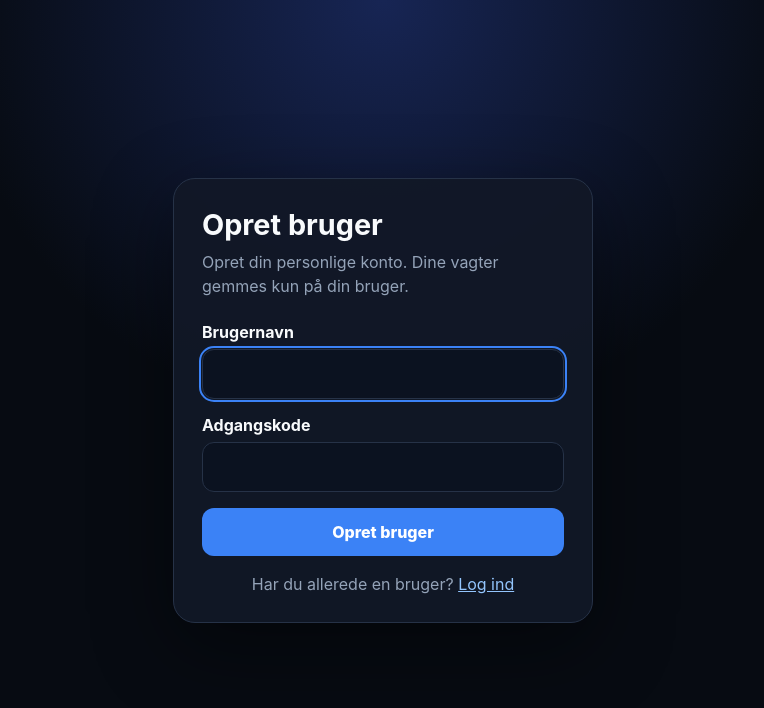
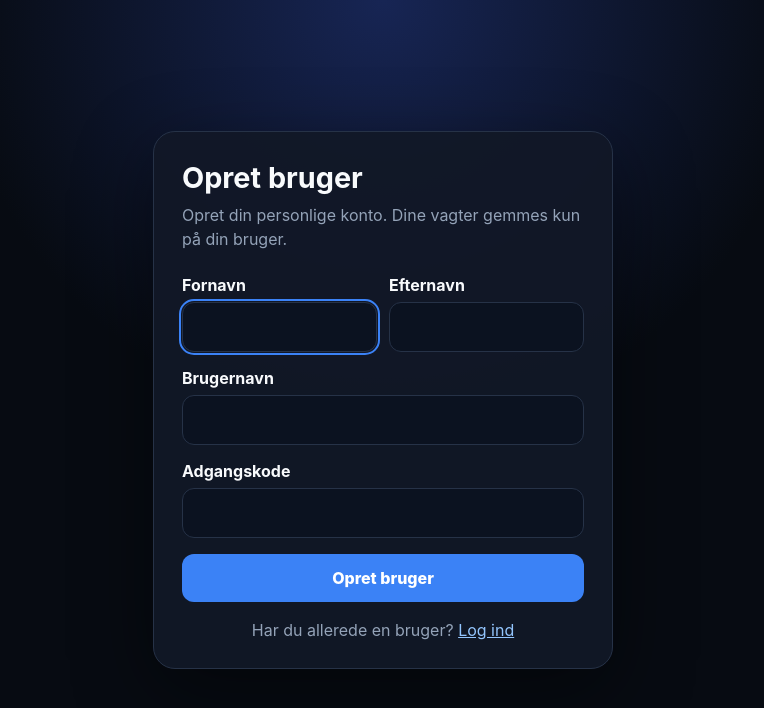
Before and after one commit to flr45/minutregnskab, a Flask app: page /register in a window 1280 px wide. Shown: the top 708 px of the page, without its empty margins (257-1021 px from the left). Run offline with Flask 3, Linux system fonts and the light colour scheme.

Commit message:
Kræv fornavn og efternavn ved oprettelse

```diff
--- a/templates/auth.html
+++ b/templates/auth.html
@@ -8,8 +8,8 @@
   <style>
     :root{color-scheme:dark;--bg:#070b12;--panel:#111827;--line:#263247;--text:#f8fafc;--muted:#94a3b8;--accent:#3b82f6;--danger:#f87171}
     *{box-sizing:border-box}body{margin:0;min-height:100vh;display:grid;place-items:center;padding:20px;background:radial-gradient(circle at top,#172554 0,#070b12 42%);font-family:Inter,system-ui,-apple-system,sans-serif;color:var(--text)}
-    .card{width:min(100%,420px);padding:28px;border:1px solid var(--line);border-radius:22px;background:rgba(17,24,39,.94);box-shadow:0 24px 80px rgba(0,0,0,.45)}
-    h1{margin:0 0 8px;font-size:1.8rem}.lead{margin:0 0 24px;color:var(--muted);line-height:1.5}.field{margin-bottom:16px}label{display:block;margin-bottom:7px;font-weight:700}input{width:100%;padding:14px;border:1px solid var(--line);border-radius:12px;background:#0b1220;color:var(--text);font:inherit}input:focus{outline:2px solid var(--accent);outline-offset:1px}.button{width:100%;padding:14px;border:0;border-radius:12px;background:var(--accent);color:white;font:inherit;font-weight:800;cursor:pointer}.error{padding:12px;margin-bottom:16px;border:1px solid #7f1d1d;border-radius:12px;background:#450a0a;color:#fecaca}.switch{text-align:center;margin:18px 0 0;color:var(--muted)}a{color:#93c5fd}
+    .card{width:min(100%,460px);padding:28px;border:1px solid var(--line);border-radius:22px;background:rgba(17,24,39,.94);box-shadow:0 24px 80px rgba(0,0,0,.45)}
+    h1{margin:0 0 8px;font-size:1.8rem}.lead{margin:0 0 24px;color:var(--muted);line-height:1.5}.field{margin-bottom:16px}.name-grid{display:grid;grid-template-columns:1fr 1fr;gap:12px}label{display:block;margin-bottom:7px;font-weight:700}input{width:100%;padding:14px;border:1px solid var(--line);border-radius:12px;background:#0b1220;color:var(--text);font:inherit}input:focus{outline:2px solid var(--accent);outline-offset:1px}.button{width:100%;padding:14px;border:0;border-radius:12px;background:var(--accent);color:white;font:inherit;font-weight:800;cursor:pointer}.error{padding:12px;margin-bottom:16px;border:1px solid #7f1d1d;border-radius:12px;background:#450a0a;color:#fecaca}.switch{text-align:center;margin:18px 0 0;color:var(--muted)}a{color:#93c5fd}@media(max-width:520px){.name-grid{grid-template-columns:1fr}}
   </style>
 </head>
 <body>
@@ -18,9 +18,15 @@
     <p class="lead">{{ 'Opret din personlige konto. Dine vagter gemmes kun på din bruger.' if mode == 'register' else 'Log ind for at fortsætte til dit minutregnskab.' }}</p>
     {% if error %}<div class="error">{{ error }}</div>{% endif %}
     <form method="post" autocomplete="on">
+      {% if mode == 'register' %}
+      <div class="name-grid">
+        <div class="field"><label for="first_name">Fornavn</label><input id="first_name" name="first_name" minlength="2" maxlength="80" required autofocus autocomplete="given-name"></div>
+        <div class="field"><label for="last_name">Efternavn</label><input id="last_name" name="last_name" minlength="2" maxlength="80" required autocomplete="family-name"></div>
+      </div>
+      {% endif %}
       <div class="field">
         <label for="username">Brugernavn</label>
-        <input id="username" name="username" minlength="3" maxlength="80" required autofocus autocomplete="username">
+        <input id="username" name="username" minlength="3" maxlength="80" required {% if mode != 'register' %}autofocus{% endif %} autocomplete="username">
       </div>
       <div class="field">
         <label for="password">Adgangskode</label>
```
